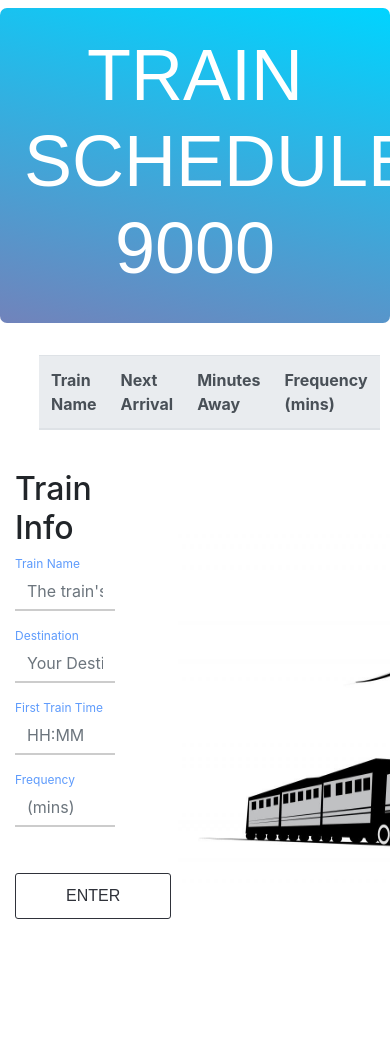
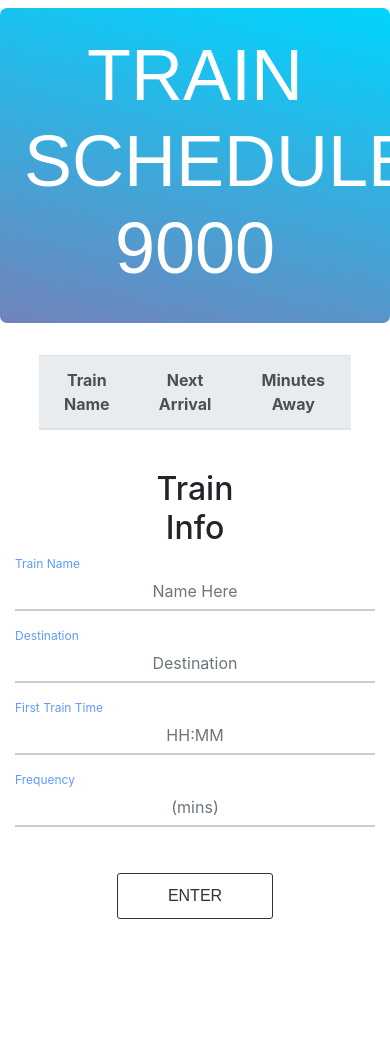
Before and after one commit to maaronhoffman/TrainScheduler, a plain HTML site: page index.html in a window 390 px wide. Shown: the top 1051 px of the page. After the commit the page ends 949 px from the top, so only its background shows below. Drawn offline with nearby package versions, Linux system fonts and the light colour scheme; no server answers; a web font is replaced by a local one.

Commit message:
more cleaning and centering

```diff
--- a/assets/css/style.css
+++ b/assets/css/style.css
@@ -1,4 +1,3 @@
-
 .form-label {
 	font-size: 12px;
 	color: #5e9bfc;
@@ -7,26 +6,29 @@
 	opacity: 1;
 	-webkit-transition: .333s ease top, .333s ease opacity;
     transition: .333s ease top, .333s ease opacity;
+}
 
-}
 .form-control {
 	border-radius: 0;
 	border-color: #ccc;
    	border-width: 0 0 2px 0;
    	border-style: none none solid none;
     box-shadow: none;
+}
 
-}
 .form-control:focus {
 	box-shadow: none;
 	border-color: #5e9bfc;
 }
+
 .js-hide-label {
 	opacity: 0;
 }
+
 .js-unhighlight-label {
 	color: #999
 }
+
 .btn-start-order {
 	background: 0 0 #ffffff;
     border: 1px solid #2f323a;
@@ -40,37 +42,41 @@
     text-transform: uppercase;
     transition: all 0.25s ease 0s;
 }
+
 .btn-start-order:hover,.btn-start-order:active, .btn-start-order:focus {
 	border-color: #5e9bfc;
 	color: #5e9bfc;
 }
 
-
 #titleCard {
-
     background: rgb(0,212,255);
     background: linear-gradient(193deg, rgba(0,212,255,1) 0%, rgba(113,131,187,1) 100%);
     border-radius: 7px;;
     width: 100%;
-
 }
 
 #titleCard h1 {
-
     color: white;
     font-family: metallophile-sp8, sans-serif;
     font-weight: 500;
     font-style: normal;
     font-size: 72px;
-
-
-
 }
 
-#imageTrain {
+#imageDiv {
+    top:-100px;
+    left:-100px;
+}
 
-top:-100px;
+@media only screen and (max-width: 600px) {
+    #imageTrain {display: none;}
+    #divForm {width:400px;}
+}
 
+@media only screen and (max-width: 768px) {
+    #imageDiv {display: none;}
+}
 
-
+@media only screen and (max-width: 992px) {
+    #imageDiv {display: none;}
 }
--- a/assets/javascript/app.js
+++ b/assets/javascript/app.js
@@ -50,12 +50,15 @@ $( document ).ready(function() {
     arrival: $nextArrival,
 
     });
+
+    $('#trainFreq').empty;
+
     });
 
     //After Data is added push to that table from the FireBase
     database.ref().on("child_added", function(childSnapshot) {
 
-    $("#train-form").append("<tr><td>" + childSnapshot.val().name +  "</td><td>" + childSnapshot.val().arrival +  "</td><td>" + childSnapshot.val().mins +  "</td><td>" + $('#trainFreq').val().trim() +  "</td></tr>")
+    $("#train-form").append("<tr><td class='text-center'>" + childSnapshot.val().name +  "</td><td class='text-center'>" + childSnapshot.val().arrival +  "</td><td class='text-center'>" + childSnapshot.val().mins +  "</td></tr>")
 
     });
 
--- a/index.html
+++ b/index.html
@@ -27,10 +27,9 @@
             <table class="table table-striped">
                 <thead class="thead-light">
                   <tr>
-                    <th scope="col">Train Name</th>
-                    <th scope="col">Next Arrival</th>
-                    <th scope="col">Minutes Away</th>
-                    <th scope="col">Frequency (mins)</th>
+                    <th class="text-center" scope="col">Train Name</th>
+                    <th class="text-center" scope="col">Next Arrival</th>
+                    <th class="text-center" scope="col">Minutes Away</th>
                   </tr>
                 </thead>
                 <tbody id="train-form">
@@ -39,30 +38,30 @@
               </table>
         </div>
 
-        <div class="row">
-            <div class="col-4">
+        <div class="justify-content-center row">
+            <div class="text-center col-4">
               <h2>Train Info</h2>
             </div>
         </div>
 
-        <div class="justify-content-center row">
-            <div  class="col-4">
+        <div class=" justify-content-center row">
+            <div id="divForm" class="col-lg-4">
                 <form id="trainform" class="form" action="#" method="POST" role="form">
                     <div class="form-group">
                         <label class="form-label" for="name">Train Name</label>
-                        <input  type="text" class="form-control" id="trainName" name="name" placeholder="The train's name" tabindex="1" required>
+                        <input  type="text" class="text-center form-control" id="trainName" name="name" placeholder="Name Here" tabindex="1" required>
                     </div>
                     <div class="form-group">
                         <label class="form-label" for="dest">Destination</label>
-                        <input type="dest" class="form-control" id="trainDest" name="dest" placeholder="Your Destination" tabindex="2" required>
+                        <input type="dest" class="text-center form-control" id="trainDest" name="dest" placeholder="Destination" tabindex="2" required>
                     </div>
                     <div class="form-group">
                         <label class="form-label" for="firstt">First Train Time</label>
-                        <input type="text" class="form-control" id="firstTime" name="firstt" placeholder="HH:MM" tabindex="3">
+                        <input type="text" class="text-center form-control" id="firstTime" name="firstt" placeholder="HH:MM" tabindex="3">
                     </div>
                     <div class="form-group">
                         <label class="form-label" for="fre">Frequency</label>
-                        <input type="text" class="form-control" id="trainFreq" name="fre" placeholder="(mins)" tabindex="3">
+                        <input type="text" class="text-center form-control" id="trainFreq" name="fre" placeholder="(mins)" tabindex="3">
                     </div>
                     <div class="text-center">
                         <button type="submit" id="submitButton" class="submitButton btn btn-start-order">Enter</button>
@@ -71,8 +70,8 @@
             </div>
 
             <!-- Train Image -->
-            <div id="imageTrain" class="overflow-hidden justify-content-center p-5 col-8">
-                <img style="width:800px; height:400px;" src="assets/images/train.jpg" alt="">
+            <div id="imageDiv" class="justify-content-center p-5 col-8">
+                <img id="imageTrain" style="width:800px; height:400px;" src="assets/images/train.jpg" alt="">
             </div>
 
         </div>
```
Lines whose indentation alone changed are shown as unchanged.
